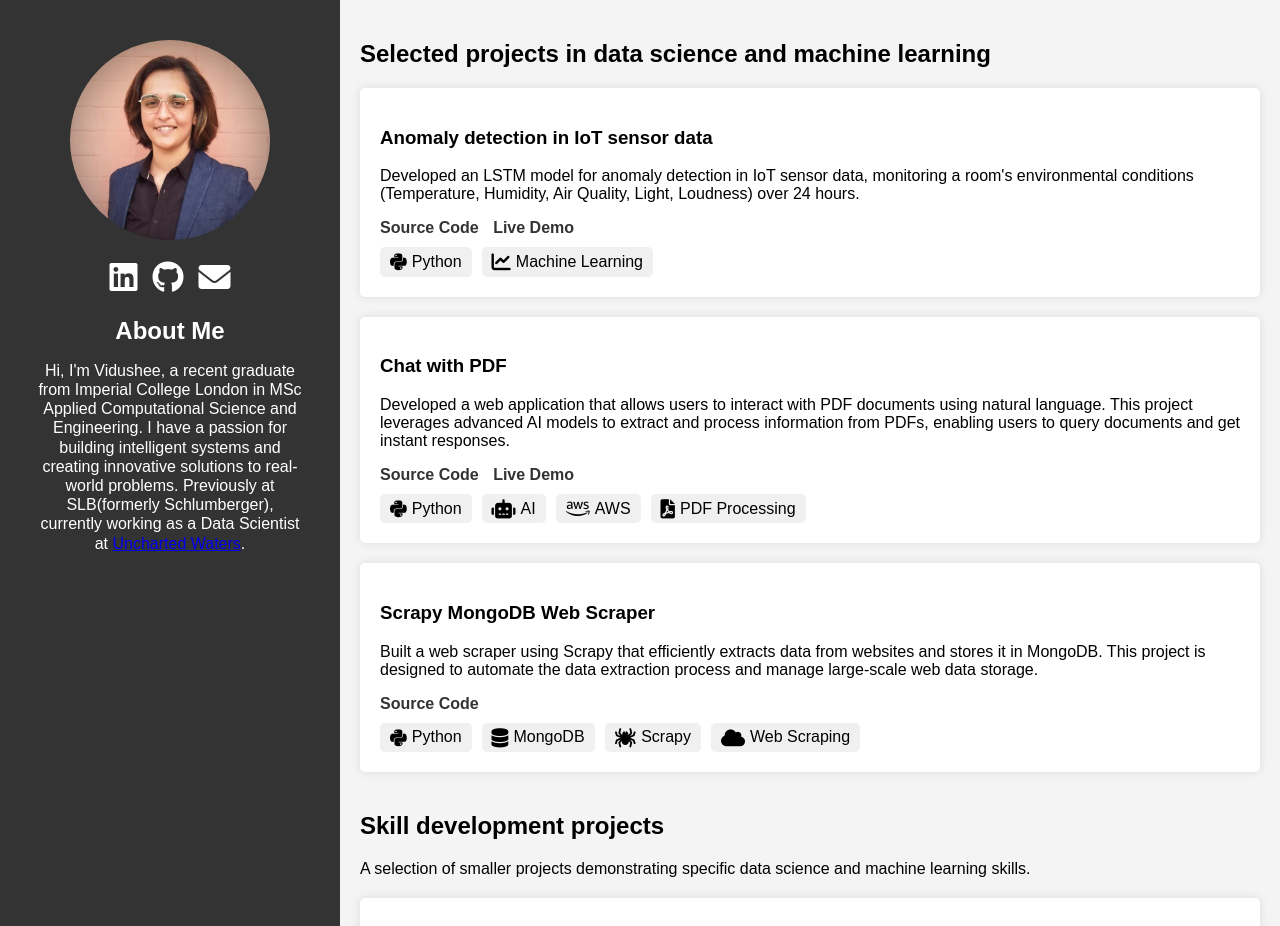
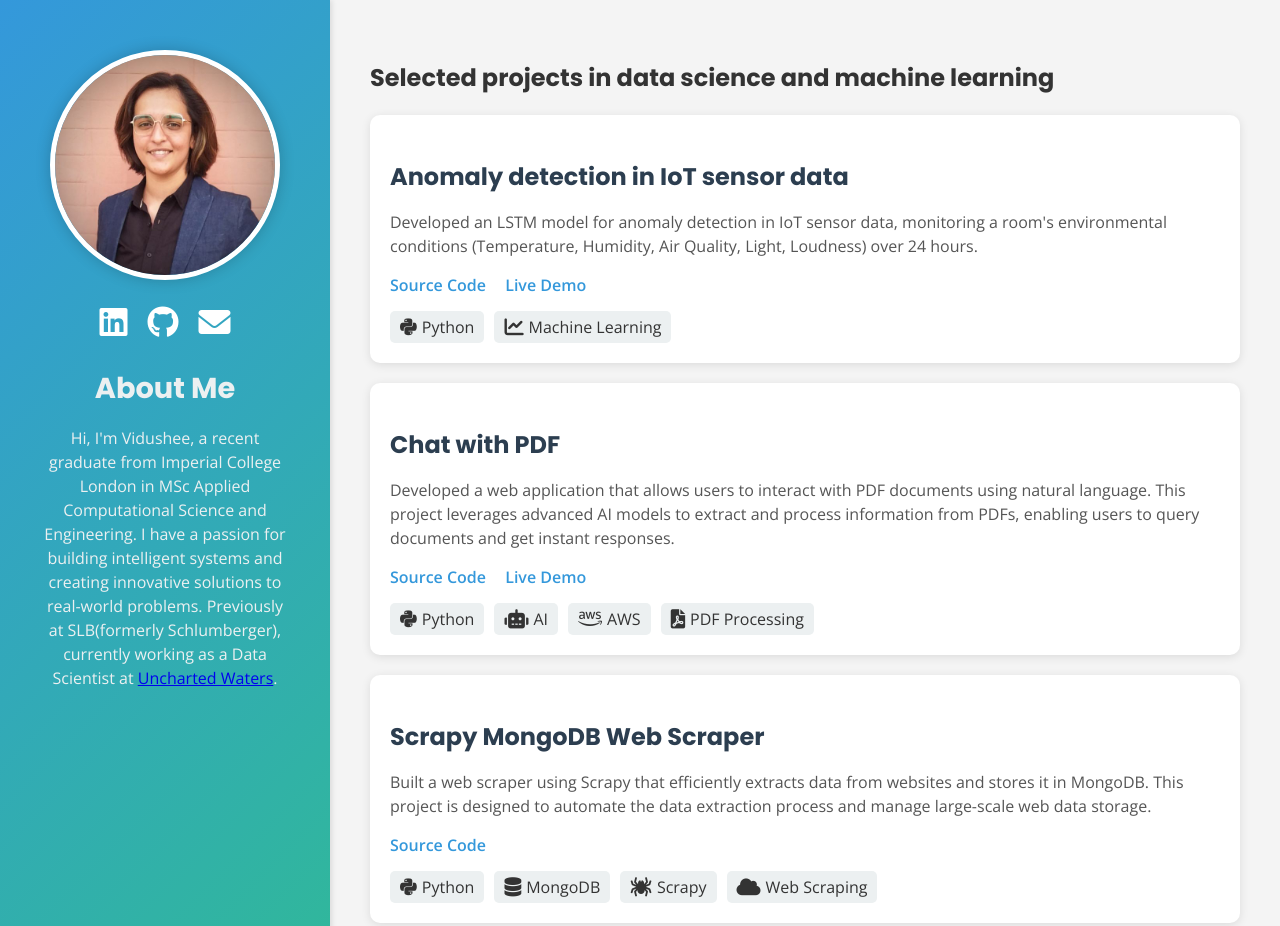
Before and after one commit to ACSE-vg822/ACSE-vg822.github.io, a plain HTML site: page index.html in a window 1280 px wide. Shown: the top 926 px of the page. Drawn offline with nearby package versions, Linux system fonts and the light colour scheme.

Commit message:
more aesthetic

```diff
--- a/index.html
+++ b/index.html
@@ -119,5 +119,9 @@
             </section>
         </div>
     </div>
+    <footer>
+        <p>&copy; 2024 Vidushee Geetam. All rights reserved.</p>
+    </footer>
+
 </body>
 </html>
--- a/styles.css
+++ b/styles.css
@@ -1,35 +1,19 @@
-/* Profile Picture Styles */
-.profile-pic {
-    width: 200px; /* Increase the size */
-    height: 200px; /* Maintain the aspect ratio */
-    border-radius: 50%; /* Keep the circular shape */
-    margin: 20px auto; /* Add margin and center the image */
-    display: block; /* Center the image */
-}
+/* Import Google Fonts */
+@import url('https://fonts.googleapis.com/css2?family=Open+Sans:wght@400;600&family=Poppins:wght@500;700&display=swap');
 
-/* Introduction Section */
-.intro {
-    max-width: 90%; /* Adjust the width */
-    margin: 0 auto 20px; /* Center the text within the sidebar */
-}
 
-.intro h2 {
-    font-size: 1.5em;
-    margin-bottom: 10px;
-}
-
-.intro p {
-    font-size: 1em;
-    line-height: 1.2;
-    text-align: center; /* Justify the text */
+/* Apply to headings */
+h1, h2, h3, h4, h5, h6 {
+    font-family: 'Poppins', sans-serif;
 }
 
 /* General Styles */
 body {
-    font-family: Arial, sans-serif;
+    font-family: 'Open Sans', sans-serif;
     margin: 0;
     padding: 0;
-    background-color: #f4f4f4;
+    background-color: #f4f4f4; /* Light background color */
+    color: #333;
 }
 
 /* Container Layout */
@@ -42,8 +26,41 @@ body {
     width: 25%; /* Sidebar width remains the same */
     background-color: #333;
     color: white;
-    padding: 20px;
-    text-align: center; /* Center content within the sidebar */
+    padding: 30px 20px; /* Increase padding for a balanced look */
+    text-align: center;
+    box-shadow: 2px 0 5px rgba(0, 0, 0, 0.1); /* Add subtle shadow */
+    background: linear-gradient(135deg, #3498db, #2ecc71);
+    color: white;
+}
+
+/* Profile Picture Styles */
+.profile-pic {
+    width: 220px; /* Increase the size */
+    height: 220px;
+    border-radius: 50%; /* Keep the circular shape */
+    margin: 20px auto; /* Center the image */
+    display: block;
+    border: 5px solid #fff; /* Add a white border for better contrast */
+    box-shadow: 0 0 15px rgba(0, 0, 0, 0.2); /* Add a subtle shadow */
+}
+
+/* Introduction Section */
+.intro {
+    max-width: 85%; /* Reduce width for a cleaner look */
+    margin: 20px auto; /* Center the text within the sidebar */
+}
+
+.intro h2 {
+    font-size: 1.8em; /* Increase heading size */
+    margin-bottom: 15px;
+    color: #ecf0f1; /* Lighter color for better contrast */
+}
+
+.intro p {
+    font-size: 1em;
+    line-height: 1.5;
+    text-align: center; /* Justify the text */
+    color: #ecf0f1; /* Softer white color */
 }
 
 /* Social Links Section */
@@ -51,26 +68,26 @@ body {
     margin-top: 20px;
     display: flex;
     justify-content: center;
-    gap: 15px; /* Space between icons */
+    gap: 20px; /* More space between icons */
 }
 
 .social-links a {
     color: white;
-    font-size: 2em; /* Adjust size */
-    text-decoration: none;
+    font-size: 2em;
+    transition: color 0.3s; /* Add transition for smooth hover effect */
 }
 
 .social-links a:hover {
-    color: #ddd; /* Change color on hover */
+    color: #3498db; /* Accent color on hover */
 }
-
 
 /* Main Content Styles */
 .main-content {
     width: 75%;
-    padding: 20px;
+    padding: 40px; /* Increase padding for a spacious look */
 }
 
+/* Projects Section */
 #projects, #skills {
     margin-bottom: 40px;
 }
@@ -79,8 +96,13 @@ body {
     background-color: white;
     margin: 20px 0;
     padding: 20px;
-    border-radius: 5px;
-    box-shadow: 0 0 10px rgba(0, 0, 0, 0.1);
+    border-radius: 10px; /* Rounded corners */
+    box-shadow: 0 2px 10px rgba(0, 0, 0, 0.1); /* Soft shadow */
+    transition: transform 0.3s; /* Add transition for hover effect */
+}
+
+.project:hover, .skill-project:hover {
+    transform: translateY(-5px); /* Lift effect on hover */
 }
 
 .project img {
@@ -90,11 +112,23 @@ body {
     margin-bottom: 10px;
 }
 
+.project h3 {
+    font-size: 1.5em;
+    margin-bottom: 10px;
+    color: #2c3e50; /* Darker color for project titles */
+}
+
+.project p, .skill-project p {
+    font-size: 1em;
+    line-height: 1.5;
+    color: #555;
+}
+
 .project a, .skill-project a {
     display: inline-block;
-    margin-right: 10px;
+    margin-right: 15px;
     text-decoration: none;
-    color: #333;
+    color: #3498db; /* Accent color for links */
     font-weight: bold;
 }
 
@@ -107,23 +141,33 @@ body {
     display: flex;
     flex-wrap: wrap;
     gap: 10px;
-    margin-top: 10px;
+    margin-top: 15px;
 }
 
 .project-icons span {
-    background-color: #f0f0f0;
+    background-color: #ecf0f1; /* Light background */
     padding: 5px 10px;
-    border-radius: 5px;
+    border-radius: 5px; /* Rounded corners for a softer look */
     display: flex;
     align-items: center;
 }
 
 .project-icons i, .project-icons img {
     margin-right: 5px;
-    font-size: 1.2em; /* Adjust icon size */
+    font-size: 1.2em;
 }
 
 .project-icons img {
-    width: 20px; /* Adjust image size */
+    width: 20px;
     height: 20px;
 }
+
+/* Footer (optional) */
+footer {
+    background-color: #333; /* Dark footer */
+    color: white;
+    padding: 20px;
+    text-align: center;
+    font-size: 0.9em;
+    margin-top: 20px;
+}
```
